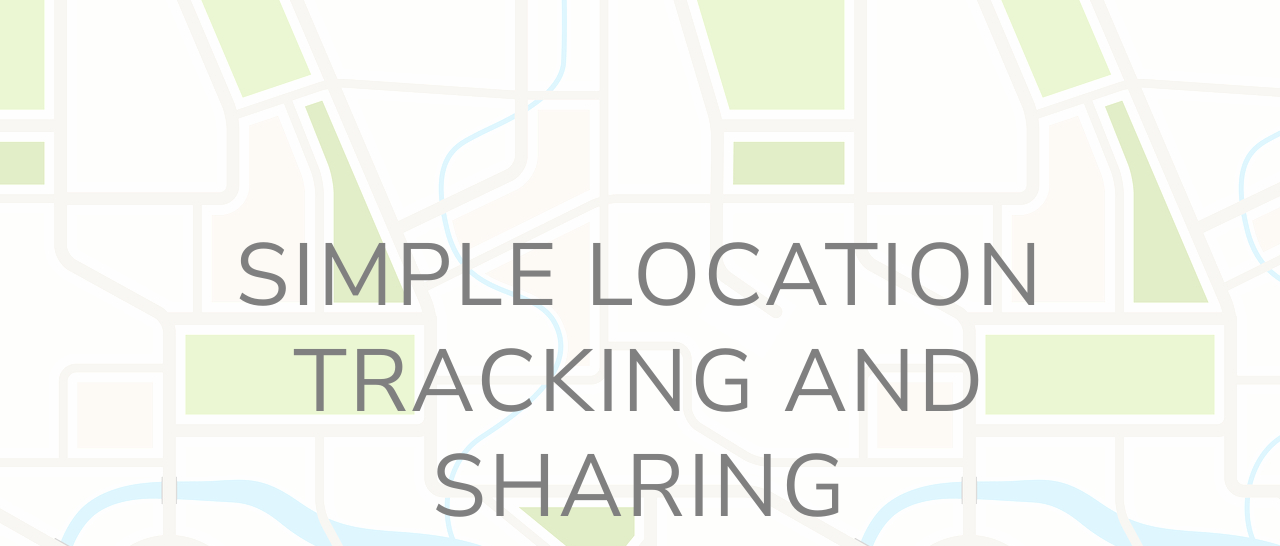
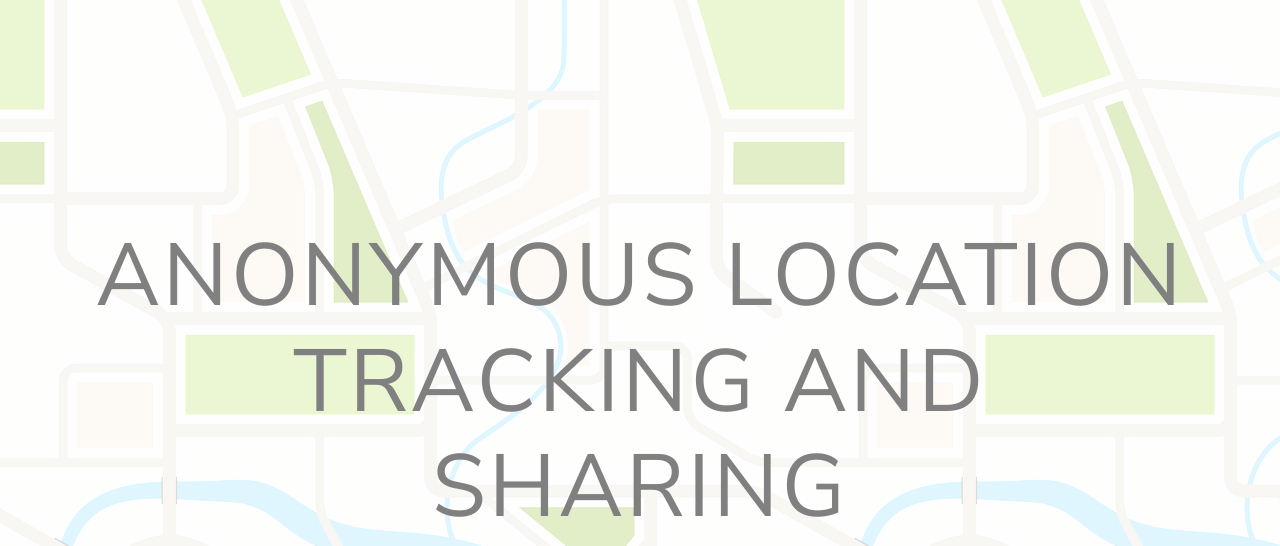
Before and after one commit to caspii/pathbox-server, a Flask app: page / in a window 1280 px wide. Shown: the part 89-635 px from the top of the page. Run offline with Flask 2, Linux system fonts and the light colour scheme; some libraries are stand-ins or nearby versions.

Commit message:
SEO tweaking to rank for "anonymous"

```diff
--- a/templates/landing.html
+++ b/templates/landing.html
@@ -3,7 +3,7 @@
 
     <div class="jumbotron text-center back">
         <div class="container">
-            <h1 class="display-2">Simple location tracking and sharing</h1>
+            <h1 class="display-2">Anonymous location tracking and sharing</h1>
             <h3 class="my-5 text-info display-4">There is no easier app for tracking a device</h3>
             <a class="btn btn-success btn-lg display-3" href="https://play.google.com/store/apps/details?id=de.casparwre.gpslogger"
                   role="button">Download App Now <i class="icon-screen-smartphone"></i></a>
--- a/templates/layout.html
+++ b/templates/layout.html
@@ -4,7 +4,7 @@
 <head>
     <meta charset="utf-8">
     <meta name="viewport" content="width=device-width, initial-scale=1, shrink-to-fit=no">
-    <meta name="description" content="{% block metadescription %} The simplest GPS Tracker in the world {% endblock %}">
+    <meta name="description" content="{% block metadescription %} The simplest GPS Tracker in the world. Works completely anonymously, no install required. {% endblock %}">
     <meta name="author" content="">
     <!--<link rel="icon" href="../../../../favicon.ico">-->
 
```
